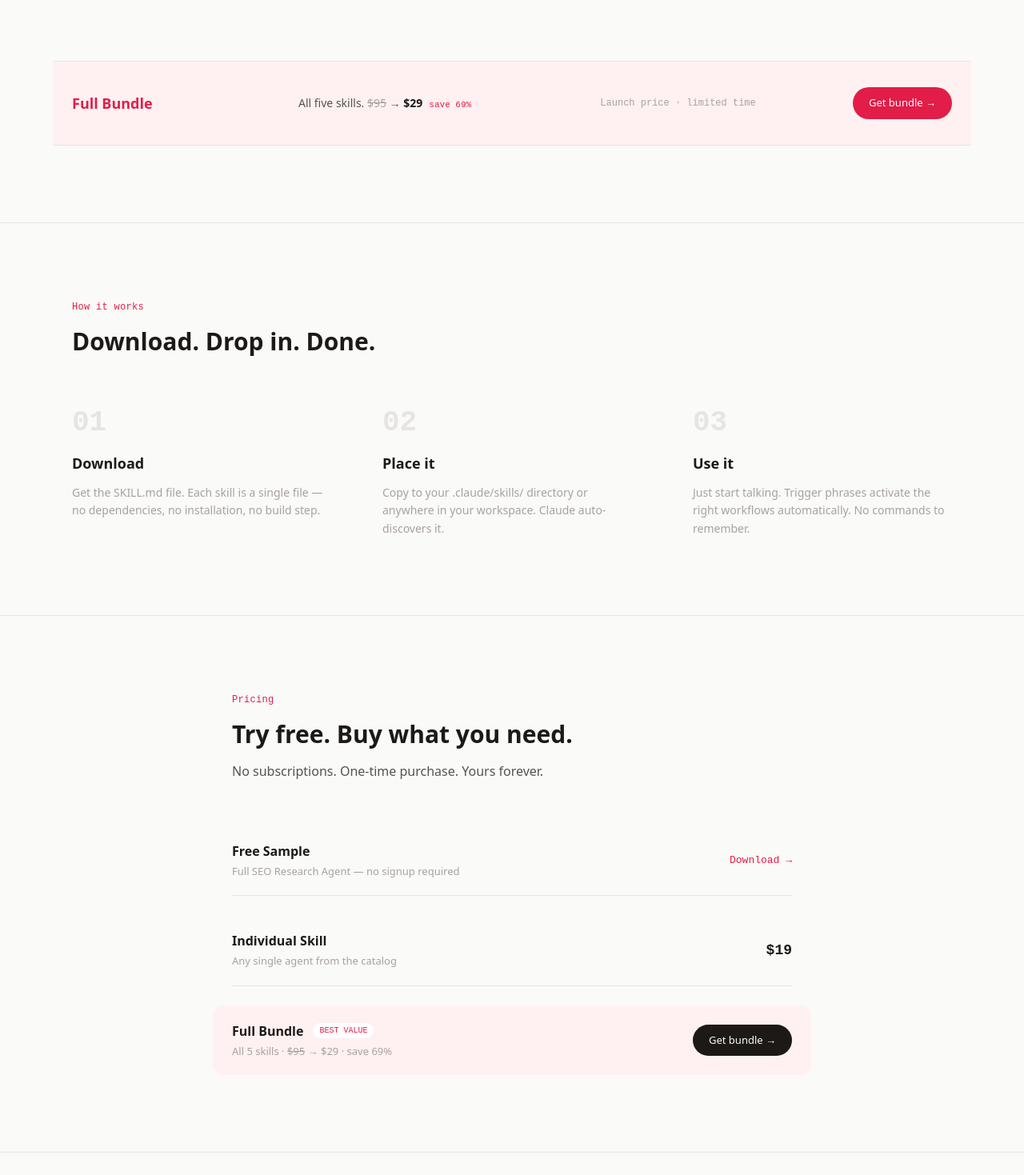
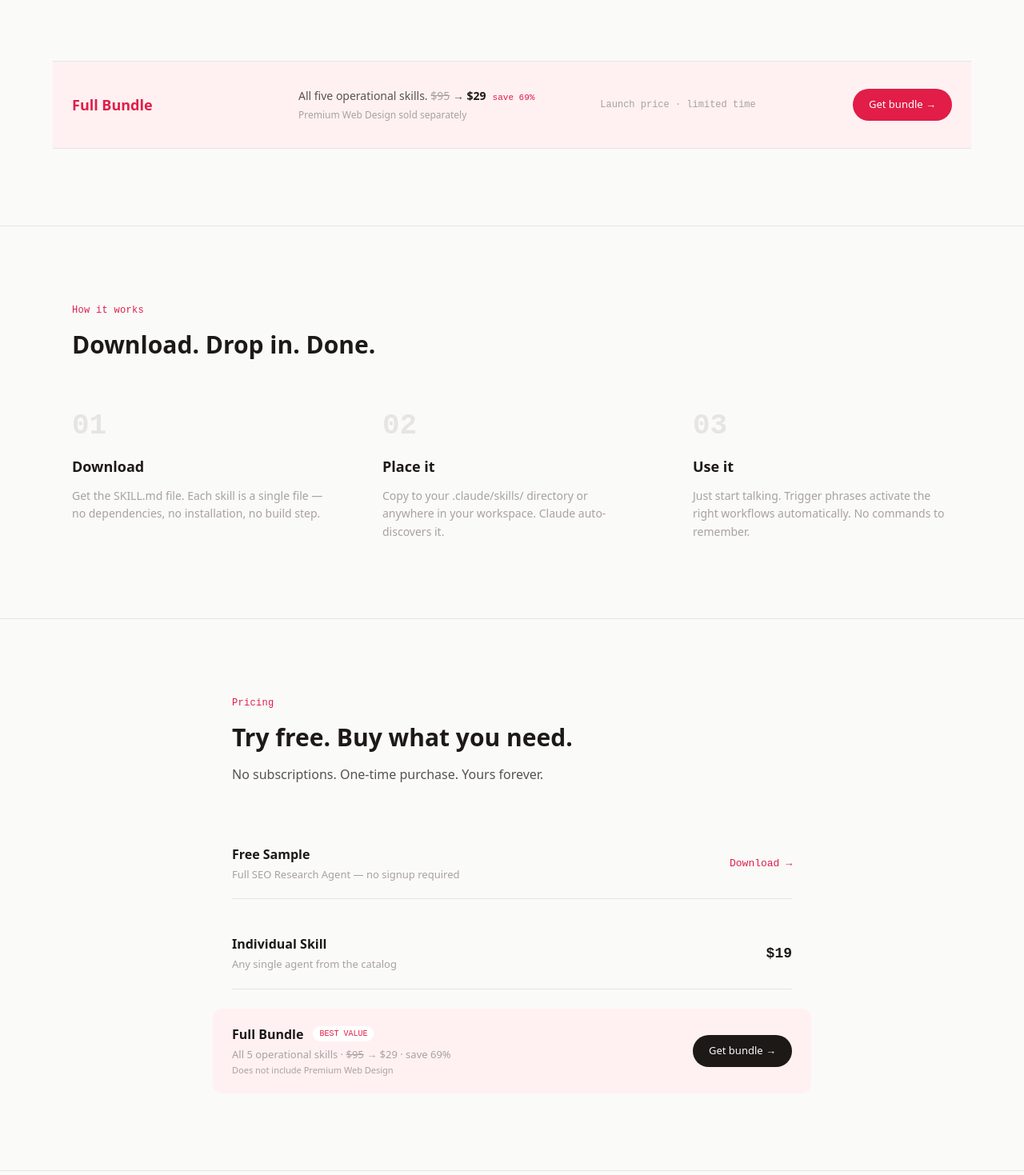
Before and after one commit to rbackus2000/lucidstack-skill-packs, a Next.js app: page / in a window 1280 px wide. Shown: the part 2541-4010 px from the top of the page at 80% size. Built offline with nearby package versions, Linux system fonts and the light colour scheme.

Commit message:
fix: clarify bundle excludes Premium Web Design in both catalog and pricing

```diff
--- a/app/page.js
+++ b/app/page.js
@@ -454,9 +454,10 @@
                   </div>
                   <div className="col-span-4">
                     <p className="text-[14px] text-[var(--text-2)]">
-                      All five skills. <span className="line-through text-[var(--text-3)]">$95</span> → <span className="font-semibold text-[var(--text)]">$29</span>
+                      All five operational skills. <span className="line-through text-[var(--text-3)]">$95</span> → <span className="font-semibold text-[var(--text)]">$29</span>
                       <span className="mono text-[11px] text-[var(--accent)] ml-2">save 69%</span>
                     </p>
+                    <p className="text-[12px] text-[var(--text-3)] mt-1">Premium Web Design sold separately</p>
                   </div>
                   <div className="col-span-3">
                     <p className="mono text-[12px] text-[var(--text-3)]">Launch price · limited time</p>
@@ -541,7 +542,10 @@
                       <span className="mono text-[10px] font-medium text-[var(--accent)] bg-white px-2 py-0.5 rounded-full">BEST VALUE</span>
                     </div>
                     <p className="text-[13px] text-[var(--text-3)] mt-1">
-                      All 5 skills · <span className="line-through">$95</span> → $29 · save 69%
+                      All 5 operational skills · <span className="line-through">$95</span> → $29 · save 69%
+                    </p>
+                    <p className="text-[11px] text-[var(--text-3)] mt-0.5">
+                      Does not include Premium Web Design
                     </p>
                   </div>
                   <button
```
